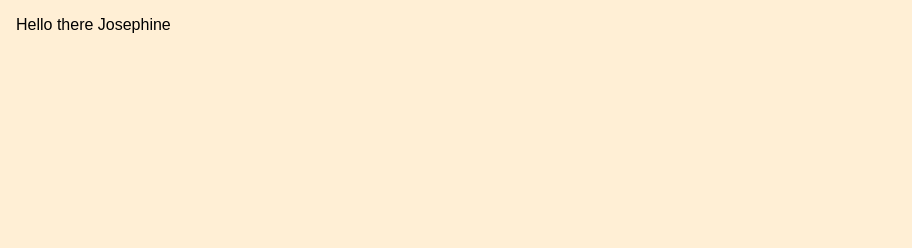
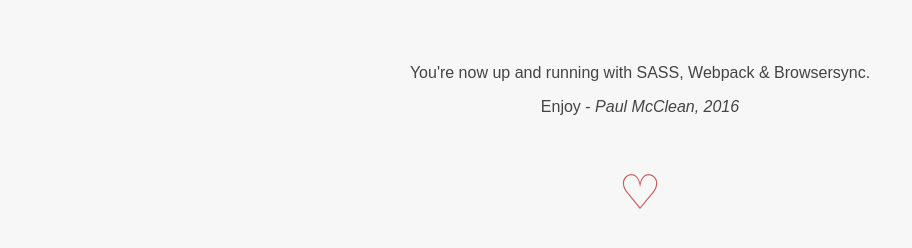
Before and after one commit to wutangpaul/web-start-lite, a website built with webpack: page src/index.html in a window 1280 px wide. Shown: the whole page, without its empty margins (0-912 px from the left). Built offline with nearby package versions, Linux system fonts and the light colour scheme; files whose address does not match are found by name.

```diff
--- a/src/index.html
+++ b/src/index.html
@@ -11,7 +11,10 @@
 </head>
 
 <body>
-  <div id="container">Hello there Josephine</div>
+  <div id="container"><p>You're now up and running with SASS, Webpack & Browsersync.</p>
+    <p>Enjoy - <em>Paul McClean, 2016</em></p>
+    <p class="heart">&#9825;</p>
+  </div>
   <script src="bundle.js" defer></script>
 </body>
 
--- a/src/scss/main.scss
+++ b/src/scss/main.scss
@@ -1,8 +1,20 @@
-$badass: papayawhip;
+$my-background: #f7f7f7;
+$my-text-color: #444444;
 
 body {
   margin: 0;
-  background-color: $badass;
+  background-color: $my-background;
+  color: $my-text-color;
   font-family: sans-serif;
   padding: 1em;
 }
+
+#container {
+  padding-top: 2em;
+  text-align: center;
+
+  .heart {
+    color: indianred;
+    font-size: 3em;
+  }
+}
```
Also changed, not shown: package.json (+3 -14 lines), README.md (added), dist/css/main.css, dist/index.html, dist/js/bundle.js, 1 other file.
